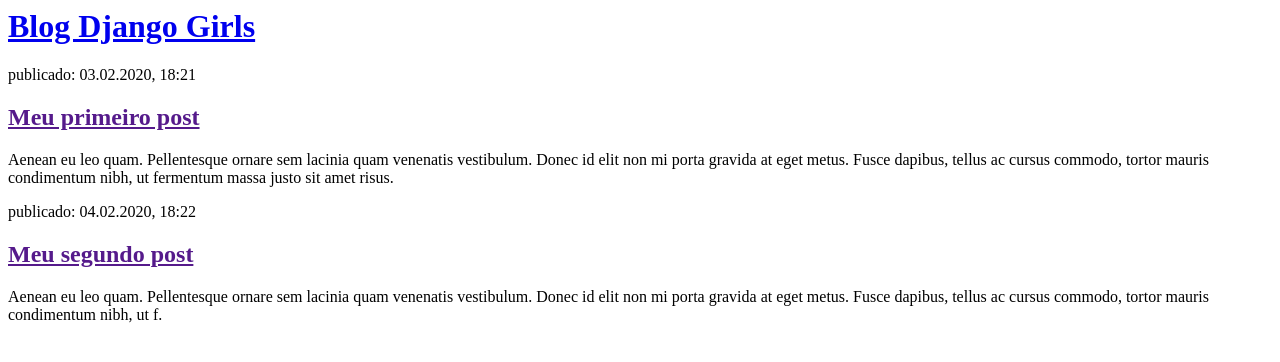
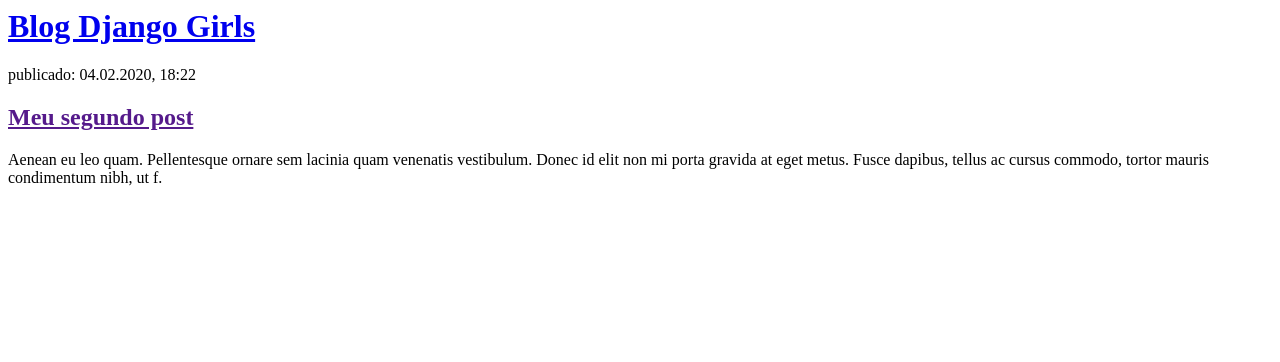
Before and after one commit to wpomori/djangogirls_blog, a Django app: page / in a window 1280 px wide. Shown: the top 362 px of the page. Run offline with Django 3.2, Linux system fonts and the light colour scheme.

Commit message:
Informe posts variable (model Post) for HTML file

```diff
--- a/blog/templates/blog/post_list.html
+++ b/blog/templates/blog/post_list.html
@@ -8,9 +8,13 @@
         </div>
 
         <div>
-            <p>publicado: 03.02.2020, 18:21</p>
-            <h2><a href="">Meu primeiro post</a></h2>
-            <p>Aenean eu leo quam. Pellentesque ornare sem lacinia quam venenatis vestibulum. Donec id elit non mi porta gravida at eget metus. Fusce dapibus, tellus ac cursus commodo, tortor mauris condimentum nibh, ut fermentum massa justo sit amet risus.</p>
+            {% for post in posts %}
+                <div>
+                    <p>published: {{ post.published_date }}</p>
+                    <h2><a href="">{{ post.title }}</a></h2>
+                    <p>{{ post.text|linebreaksbr }}</p>
+                </div>
+            {% endfor %}
         </div>
 
         <div>
```
